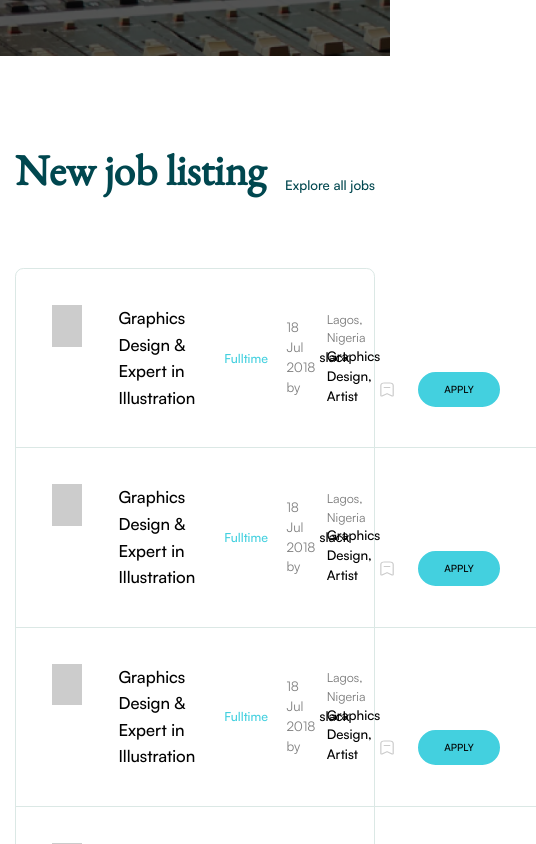
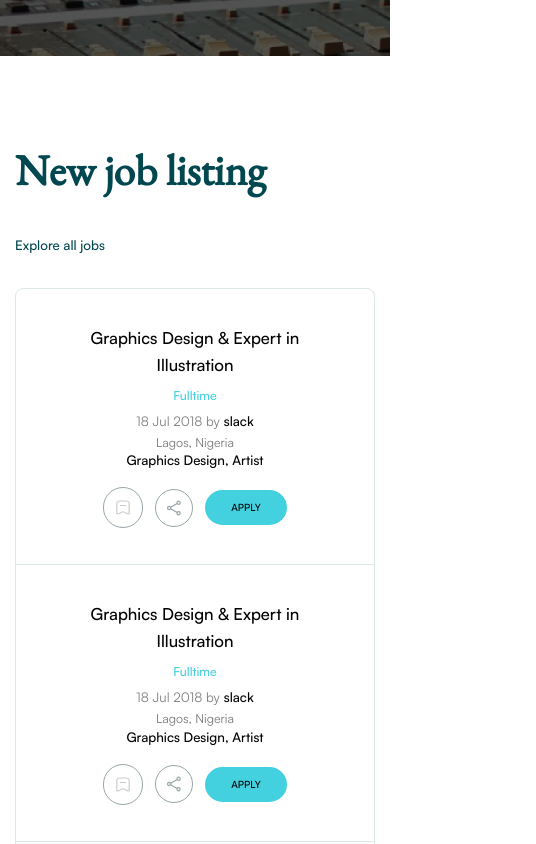
Before and after one commit to tobyakin/MySpurr-Landing-Page, a Vue app: page / in a window 390 px wide. Shown: the part 4740-5584 px from the top of the page, 536 px wide, since content can reach past the window. Built offline with nearby package versions, Linux system fonts and the light colour scheme.

Commit message:
Docs: responsiveness

```diff
--- a/src/components/Footer.vue
+++ b/src/components/Footer.vue
@@ -112,7 +112,10 @@ const getYear = new Date().getFullYear();
                     d="M11.7791 7.77441C10.5775 7.77441 9.60266 8.74893 9.60266 9.95008C9.60266 11.1512 10.5775 12.1484 11.7791 12.1484C12.9808 12.1484 13.9556 11.1512 13.9556 9.95008C13.9556 8.74893 12.9808 7.77441 11.7791 7.77441Z"
                     fill="white"
                   /></svg></a
-              ><a href="https://www.instagram.com/myspurr/" target="_blank" role="button"
+              ><a
+                href="https://www.facebook.com/usemyspurr/"
+                target="_blank"
+                role="button"
                 ><svg
                   xmlns="http://www.w3.org/2000/svg"
                   width="36"
--- a/src/components/Home/SectionFour.vue
+++ b/src/components/Home/SectionFour.vue
@@ -1,6 +1,6 @@
 <template>
   <div class="py-20 container">
-    <div class="flex justify-between">
+    <div class="flex lg:flex-row flex-col justify-between">
       <h2
         class="text-dimBrand text-[43px] lg:text-[50px] !font-semibold leading-[68.056px] lg:leading-[74px] font-EBGaramond500 mb-8"
       >
@@ -17,12 +17,14 @@
         v-for="item in 4"
         :key="item"
         :class="item < 4 ? 'border-b-[0.83px] border-[#DBE8E5]' : ''"
-        class="text-[#030303] p-9 flex items-center gap-4 justify-between"
+        class="text-[#030303] p-9 flex lg:flex-row flex-col items-center gap-4 justify-between"
       >
-        <div class="flex w-[70%] gap-[2.25rem]">
-          <div class="h-[41.498px] w-[39.176px] bg-[#00000033]"></div>
-          <div class="flex gap-[8%] w-full items-center">
-            <p class="text-[#000000] font-Satoshi500 text-[16.599px] leading-[26.558px]">
+        <div class="flex lg:flex-row flex-col lg:w-[70%] gap-[2.25rem]">
+          <div class="h-[41.498px] w-[39.176px] lg:block hidden bg-[#00000033]"></div>
+          <div class="flex lg:flex-row flex-col gap-[8%] w-full items-center">
+            <p
+              class="text-[#000000] font-Satoshi500 lg:text-left text-center text-[16.599px] leading-[26.558px]"
+            >
               Graphics Design & Expert in Illustration
             </p>
             <p class="text-[#43D0DF] font-Satoshi500 text-[12.449px]">Fulltime</p>
@@ -33,15 +35,21 @@
             </p>
           </div>
         </div>
-        <div class="flex w-[30%] items-end justify-end">
+        <div
+          class="flex lg:flex-row flex-col lg:w-[30%] text-center lg:text-left gap-4 lg:items-end lg:justify-end"
+        >
           <div class="w-full">
             <p class="text-[#20202099] font-Satoshi400 text-[12.449px]">Lagos, Nigeria</p>
             <p class="text-[#000000] font-Satoshi500 text-[13.279px]">
               Graphics Design, Artist
             </p>
           </div>
-          <div class="flex items-center gap-6">
-            <button><BookMarkIcon /></button
+          <div class="flex items-center gap-3">
+            <button class="rounded-full border-[#97A6A8] border-[0.496px] p-3">
+              <BookMarkIcon />
+            </button>
+            <button class="rounded-full border-[#97A6A8] border-[0.496px] p-2">
+              <ShareIcon /></button
             ><button class="btn-brand !text-[9.959px] !py-2 !px-6">APPLY</button>
           </div>
         </div>
@@ -60,4 +68,5 @@
 </template>
 <script setup>
 import BookMarkIcon from "@/components/icons/bookMarkIcon.vue";
+import ShareIcon from "@/components/icons/shareOutline.vue";
 </script>
--- a/src/components/Navbar/Navbar.vue
+++ b/src/components/Navbar/Navbar.vue
@@ -18,7 +18,7 @@ const toogleMobileMenu = () => {
   }
 };
 
-// const landingUrl = import.meta.env.VITE_LANDING_PAGE;
+const landingUrl = import.meta.env.VITE_LANDING_PAGE;
 </script>
 <template>
   <div class="sticky top-0 z-30 bg-[#ffffff]">
@@ -90,9 +90,22 @@ const toogleMobileMenu = () => {
               </li>
             </ul>
           </div>
-          <div class="hidden lg:flex gap-4">
-            <button class="btn-light font-Satoshi500 !text-[16px]">Sign in</button>
-            <button class="btn-brand font-Satoshi500">Start free trial</button>
+          <div class="hidden lg:flex items-center gap-4">
+            <a
+              role="button"
+              target="_blank"
+              :href="landingUrl + 'login'"
+              class="btn-light font-Satoshi500 !text-[16px]"
+            >
+              Sign in
+            </a>
+            <a
+              role="button"
+              target="_blank"
+              :href="landingUrl + 'signup'"
+              class="btn-brand font-Satoshi500"
+              >Start free trial</a
+            >
           </div>
           <div class="lg:hidden">
             <button @click="toogleMobileMenu">
--- /dev/null
+++ b/src/components/icons/shareOutline.vue
@@ -0,0 +1,29 @@
+<template>
+  <svg
+    xmlns="http://www.w3.org/2000/svg"
+    width="20"
+    height="20"
+    viewBox="0 0 11 10"
+    fill="none"
+  >
+    <g clip-path="url(#clip0_2399_10326)">
+      <path
+        d="M3.59497 4.56447C3.44751 4.2996 3.1647 4.12041 2.84003 4.12041C2.36315 4.12041 1.97656 4.507 1.97656 4.98388C1.97656 5.46076 2.36315 5.84735 2.84003 5.84735C3.1647 5.84735 3.44751 5.66817 3.59497 5.4033M3.59497 4.56447C3.66411 4.68865 3.7035 4.83167 3.7035 4.98388C3.7035 5.1361 3.66411 5.27911 3.59497 5.4033M3.59497 4.56447L7.26589 2.52507M3.59497 5.4033L7.26589 7.4427M7.26589 7.4427C7.19676 7.56688 7.15737 7.70989 7.15737 7.86211C7.15737 8.33899 7.54396 8.72558 8.02084 8.72558C8.49772 8.72558 8.88431 8.33899 8.88431 7.86211C8.88431 7.38523 8.49772 6.99864 8.02084 6.99864C7.69617 6.99864 7.41336 7.17783 7.26589 7.4427ZM7.26589 2.52507C7.41336 2.78994 7.69617 2.96912 8.02084 2.96912C8.49772 2.96912 8.88431 2.58254 8.88431 2.10566C8.88431 1.62878 8.49772 1.24219 8.02084 1.24219C7.54396 1.24219 7.15737 1.62878 7.15737 2.10566C7.15737 2.25787 7.19676 2.40089 7.26589 2.52507Z"
+        stroke="#97A6A8"
+        stroke-width="0.690774"
+        stroke-linecap="round"
+        stroke-linejoin="round"
+      />
+    </g>
+    <defs>
+      <clipPath id="clip0_2399_10326">
+        <rect
+          width="9.21033"
+          height="9.21033"
+          fill="white"
+          transform="translate(0.826172 0.378906)"
+        />
+      </clipPath>
+    </defs>
+  </svg>
+</template>
```
Also changed, not shown: 1 other file (tests, documents, lock files or other folders).
